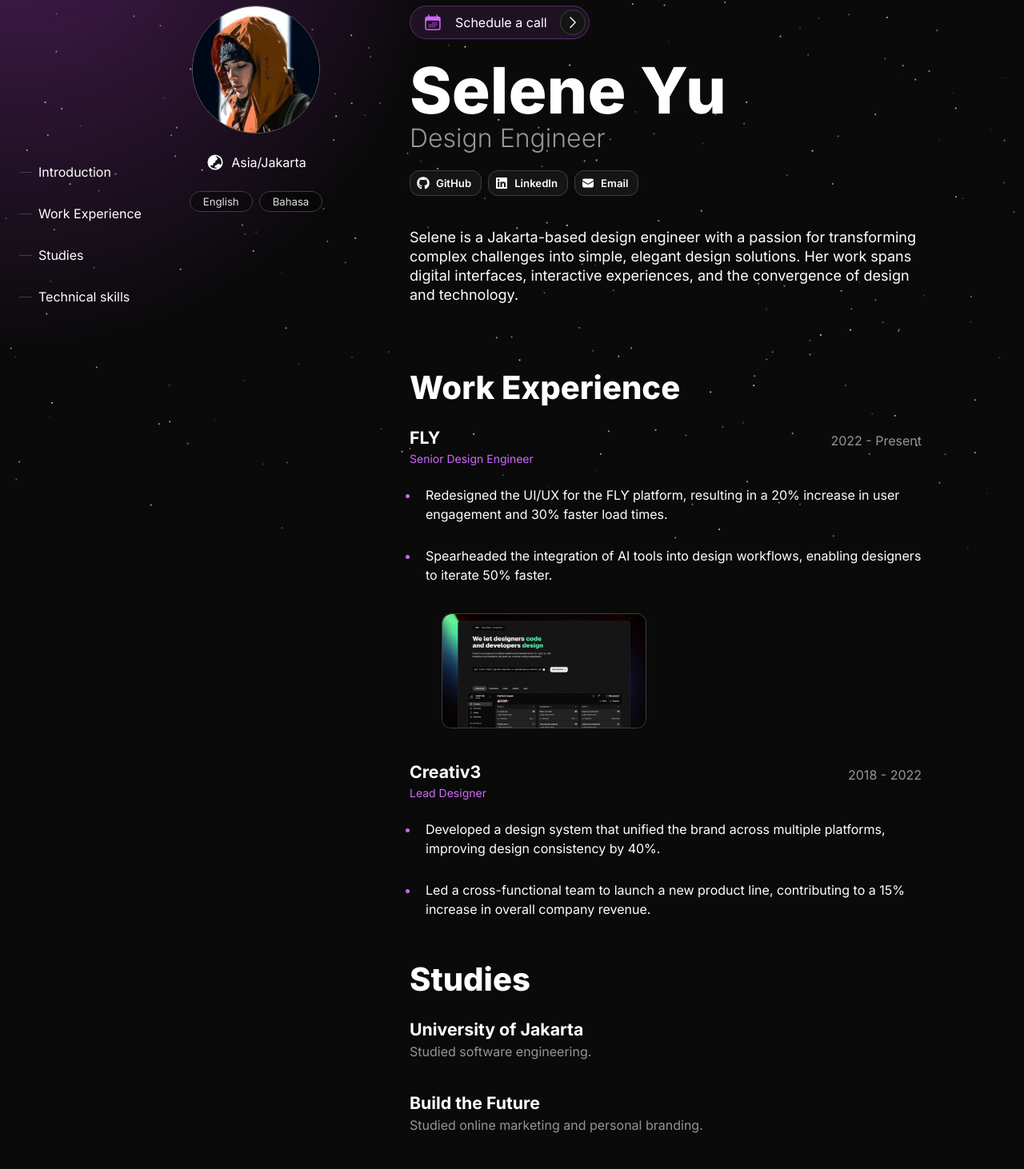
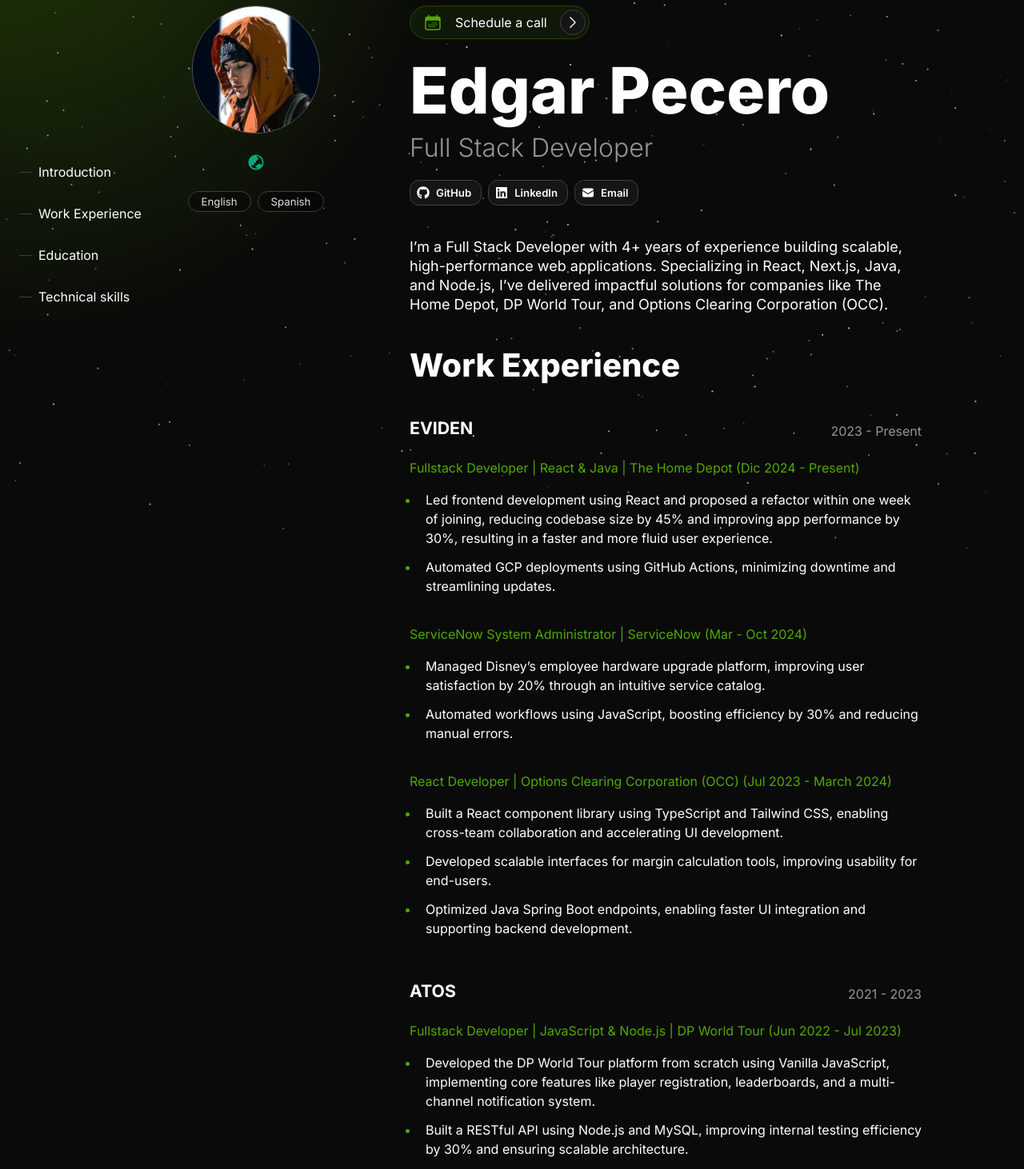
Before and after one commit to edgarpecero/pcro.dev, a Next.js app: page /about in a window 1280 px wide. Shown: the part 107-1569 px from the top of the page at 80% size. Built offline with nearby package versions, Linux system fonts and the light colour scheme.

Commit message:
Added about page

```diff
--- a/src/app/about/page.tsx
+++ b/src/app/about/page.tsx
@@ -13,7 +13,14 @@
 import { baseURL } from "@/app/resources";
 import TableOfContents from "@/components/about/TableOfContents";
 import styles from "@/components/about/about.module.scss";
-import { person, about, social } from "@/app/resources/content";
+import { person, about, social, structure } from "@/app/resources/content";
+import { ImageContent } from "../resources/types";
+
+const styleConfig = {
+  heading: {
+    marginBottom: "s",
+  }
+}
 
 export async function generateMetadata() {
   const title = about.title;
@@ -45,28 +52,7 @@
 }
 
 export default function About() {
-  const structure = [
-    {
-      title: about.intro.title,
-      display: about.intro.display,
-      items: [],
-    },
-    {
-      title: about.work.title,
-      display: about.work.display,
-      items: about.work.experiences.map((experience) => experience.company),
-    },
-    {
-      title: about.studies.title,
-      display: about.studies.display,
-      items: about.studies.institutions.map((institution) => institution.name),
-    },
-    {
-      title: about.technical.title,
-      display: about.technical.display,
-      items: about.technical.skills.map((skill) => skill.title),
-    },
-  ];
+
   return (
     <Column maxWidth="m">
       <script
@@ -91,6 +77,8 @@
           }),
         }}
       />
+
+      {/* Table of contents */}
       {about.tableOfContent.display && (
         <Column
           left="0"
@@ -103,7 +91,11 @@
           <TableOfContents structure={structure} about={about} />
         </Column>
       )}
+
+      {/* Main Avatar content */}
       <Flex fillWidth mobileDirection="column" horizontal="center">
+
+        {/* Fixed content */}
         {about.avatar.display && (
           <Column
             className={styles.avatar}
@@ -119,6 +111,8 @@
               <Icon onBackground="accent-weak" name="globe" />
               {person.location}
             </Flex>
+
+            {/* Avatar Languages */}
             {person.languages.length > 0 && (
               <Flex wrap gap="8">
                 {person.languages.map((language, index) => (
@@ -128,8 +122,32 @@
                 ))}
               </Flex>
             )}
+
+            {/* Avatar Skills */}
+            {/* <Column as="ul">
+              {Object.entries(about.avatar.skills).map(([category, skillList]) => (
+                <>
+                  <Text variant="body-default-s" onBackground="brand-weak" marginBottom="s">
+                    {category}
+                  </Text>
+                  {(skillList || []).map((skill: string, index: number) => (
+                    <Text
+                      as="li"
+                      size={"xs"}
+                      variant="body-default-s"
+                      key={`${skill}-${index}`}
+                    >
+                      {skill}
+                    </Text>
+                  ))}
+                </>
+              ))}
+            </Column> */}
+
           </Column>
         )}
+
+        {/* Main content*/}
         <Column className={styles.blockAlign} flex={9} maxWidth={40}>
           <Column
             id={about.intro.title}
@@ -138,6 +156,7 @@
             vertical="center"
             marginBottom="32"
           >
+            {/* Schedule a call */}
             {about.calendar.display && (
               <Flex
                 fitWidth
@@ -163,7 +182,9 @@
                 />
               </Flex>
             )}
-            <Heading className={styles.textAlign} variant="display-strong-xl">
+
+            {/* Person */}
+            <Heading className={styles.textAlign} variant="display-strong-xl" marginBottom="xs">
               {person.name}
             </Heading>
             <Text
@@ -173,6 +194,8 @@
             >
               {person.role}
             </Text>
+
+            {/* Social icons*/}
             {social.length > 0 && (
               <Flex className={styles.blockAlign} paddingTop="20" paddingBottom="8" gap="8" wrap>
                 {social.map(
@@ -192,33 +215,51 @@
             )}
           </Column>
 
+          {/* Introduction */}
           {about.intro.display && (
-            <Column textVariant="body-default-l" fillWidth gap="m" marginBottom="xl">
+            <Column textVariant="body-default-l" fillWidth gap="m" marginBottom="l">
               {about.intro.description}
             </Column>
           )}
 
+          {/* Work Experience */}
           {about.work.display && (
             <>
-              <Heading as="h2" id={about.work.title} variant="display-strong-s" marginBottom="m">
+              {/* Work title */}
+              <Heading as="h2" id={about.work.title} variant="display-strong-s" >
                 {about.work.title}
               </Heading>
-              <Column fillWidth gap="l" marginBottom="40">
+
+              <Column fillWidth marginBottom="40">
+
+                {/* Work experiences */}
                 {about.work.experiences.map((experience, index) => (
                   <Column key={`${experience.company}-${experience.role}-${index}`} fillWidth>
-                    <Flex fillWidth horizontal="space-between" vertical="end" marginBottom="4">
-                      <Text id={experience.company} variant="heading-strong-l">
+                    <Flex fillWidth horizontal="space-between" vertical="end" marginBottom="m">
+
+                      {/* Company Name*/}
+                      {experience?.company && (
+                        <Text id={experience.company} variant="heading-strong-l" marginTop="l">
                           {experience.company}
                         </Text>
+                      )}
+
+                      {/* Work Experience Timeframe */}
+                      {experience?.timeframe && (
                         <Text variant="heading-default-xs" onBackground="neutral-weak">
                           {experience.timeframe}
                         </Text>
+                      )}
                     </Flex>
-                    <Text variant="body-default-s" onBackground="brand-weak" marginBottom="m">
+
+                    {/* Work Experience Role */}
+                    <Text variant="body-default-m" onBackground="brand-weak" marginBottom="s">
                       {experience.role}
                     </Text>
-                    <Column as="ul" gap="16">
-                      {experience.achievements.map((achievement: JSX.Element, index: number) => (
+
+                    {/* Work Experience Achievements */}
+                    <Column as="ul">
+                      {(experience?.achievements || []).map((achievement: JSX.Element, index: number) => (
                         <Text
                           as="li"
                           variant="body-default-m"
@@ -228,9 +269,11 @@
                         </Text>
                       ))}
                     </Column>
-                    {experience.images.length > 0 && (
+
+                    {/* Work Experience Images */}
+                    {experience?.images.length > 0 && (
                       <Flex fillWidth paddingTop="m" paddingLeft="40" wrap>
-                        {experience.images.map((image, index) => (
+                        {experience.images.map((image: ImageContent, index) => (
                           <Flex
                             key={index}
                             border="neutral-medium"
@@ -255,17 +298,33 @@
             </>
           )}
 
+          {/* Studies */}
           {about.studies.display && (
             <>
               <Heading as="h2" id={about.studies.title} variant="display-strong-s" marginBottom="m">
                 {about.studies.title}
               </Heading>
+
+              {/* Institutions */}
               <Column fillWidth gap="l" marginBottom="40">
                 {about.studies.institutions.map((institution, index) => (
                   <Column key={`${institution.name}-${index}`} fillWidth gap="4">
+                    <Flex fillWidth horizontal="space-between" vertical="end" marginBottom="8">
+
+                      {/* Institution Name */}
                       <Text id={institution.name} variant="heading-strong-l">
                         {institution.name}
                       </Text>
+
+                      {/* Institution Timeframe */}
+                      {about.studies?.timeframe && (
+                        <Text variant="heading-default-xs" onBackground="neutral-weak">
+                          {about.studies?.timeframe}
+                        </Text>
+                      )}
+                    </Flex>
+
+                    {/* Institution Description */}
                     <Text variant="heading-default-xs" onBackground="neutral-weak">
                       {institution.description}
                     </Text>
@@ -275,16 +334,25 @@
             </>
           )}
 
+          {/* Technical skills */}
           {about.technical.display && (
             <>
               <Heading
                 as="h2"
                 id={about.technical.title}
                 variant="display-strong-s"
-                marginBottom="40"
+                marginBottom="m"
               >
                 {about.technical.title}
               </Heading>
+
+              {about.technical.description && (
+                <Column textVariant="body-default-l" fillWidth gap="xs" marginBottom="l">
+                  {about.technical.description}
+                </Column>
+              )}
+
+              {/* Technical Skills */}
               <Column fillWidth gap="l">
                 {about.technical.skills.map((skill, index) => (
                   <Column key={`${skill}-${index}`} fillWidth gap="4">
@@ -292,6 +360,8 @@
                     <Text variant="body-default-m" onBackground="neutral-weak">
                       {skill.description}
                     </Text>
+
+                    {/* Images */}
                     {skill.images && skill.images.length > 0 && (
                       <Flex fillWidth paddingTop="m" gap="12" wrap>
                         {skill.images.map((image, index) => (
--- a/src/app/resources/content.js
+++ b/src/app/resources/content.js
@@ -1,15 +1,16 @@
+import { CustomeTechnicalDescription } from "@/components/CustomeTechnicalDescription";
 import { InlineCode } from "@/once-ui/components";
 
 const person = {
-  firstName: "Selene",
-  lastName: "Yu",
+  firstName: "Edgar",
+  lastName: "Pecero",
   get name() {
     return `${this.firstName} ${this.lastName}`;
   },
-  role: "Design Engineer",
+  role: "Full Stack Developer",
   avatar: "/images/avatar.jpg",
-  location: "Asia/Jakarta", // Expecting the IANA time zone identifier, e.g., 'Europe/Vienna'
-  languages: ["English", "Bahasa"], // optional: Leave the array empty if you don't want to display languages
+  // location: "Puebla, Mexico", // Expecting the IANA time zone identifier, e.g., 'Europe/Vienna'
+  languages: ["English", "Spanish",],
 };
 
 const newsletter = {
@@ -61,6 +62,18 @@
   ),
 };
 
+const technicalSkills = {
+  Technologies: ["JS", "TS", "React", "Next.js", "Node.js", "Springboot", "Java"],
+  Cloud: ["AWS", "K8", "CI/CD", "GenAI", "IoT"],
+};
+
+
+const yearsOfExperience = () => {
+  const start = 2021;
+  const current = new Date().getFullYear();
+  return current - start;
+}
+
 const about = {
   label: "About",
   title: "About me",
@@ -71,6 +84,11 @@
   },
   avatar: {
     display: true,
+    sectionHeadline: "Skills",
+    skills: {
+      Technologies: ["JS", "TS", "React", "Next.js", "Node.js", "Springboot", "Java"],
+      Cloud: ["AWS", "K8", "CI/CD", "GenAI", "IoT"],
+    },
   },
   calendar: {
     display: true,
@@ -81,9 +99,7 @@
     title: "Introduction",
     description: (
       <>
-        Selene is a Jakarta-based design engineer with a passion for transforming complex challenges
-        into simple, elegant design solutions. Her work spans digital interfaces, interactive
-        experiences, and the convergence of design and technology.
+        I’m a Full Stack Developer with {yearsOfExperience()}+ years of experience building scalable, high-performance web applications. Specializing in React, Next.js, Java, and Node.js, I’ve delivered impactful solutions for companies like The Home Depot, DP World Tour, and Options Clearing Corporation (OCC).
       </>
     ),
   },
@@ -92,41 +108,109 @@
     title: "Work Experience",
     experiences: [
       {
-        company: "FLY",
-        timeframe: "2022 - Present",
-        role: "Senior Design Engineer",
+        company: "EVIDEN",
+        timeframe: "2023 - Present",
+
+        role: "Fullstack Developer | React & Java | The Home Depot (Dic 2024 - Present)",
         achievements: [
           <>
-            Redesigned the UI/UX for the FLY platform, resulting in a 20% increase in user
-            engagement and 30% faster load times.
+            Led frontend development using React and proposed a refactor within one week of joining, reducing codebase size by 45% and improving app performance by 30%, resulting in a faster and more fluid user experience.
           </>,
           <>
-            Spearheaded the integration of AI tools into design workflows, enabling designers to
-            iterate 50% faster.
+            Automated GCP deployments using GitHub Actions, minimizing downtime and streamlining updates.
           </>,
         ],
-        images: [
-          // optional: leave the array empty if you don't want to display images
-          {
-            src: "/images/projects/project-01/cover-01.jpg",
-            alt: "Once UI Project",
-            width: 16,
-            height: 9,
-          },
-        ],
+        images: [],
       },
       {
-        company: "Creativ3",
-        timeframe: "2018 - 2022",
-        role: "Lead Designer",
+        company: "",
+        timeframe: "",
+        role: "ServiceNow System Administrator | ServiceNow (Mar - Oct 2024)",
         achievements: [
           <>
-            Developed a design system that unified the brand across multiple platforms, improving
-            design consistency by 40%.
+            Managed Disney’s employee hardware upgrade platform, improving user satisfaction by 20% through an intuitive service catalog.
           </>,
           <>
-            Led a cross-functional team to launch a new product line, contributing to a 15% increase
-            in overall company revenue.
+            Automated workflows using JavaScript, boosting efficiency by 30% and reducing manual errors.
+          </>,
+        ],
+        images: [],
+      },
+      {
+        company: "",
+        timeframe: "",
+        role: "React Developer | Options Clearing Corporation (OCC) (Jul 2023 - March 2024)",
+        achievements: [
+          <>
+            Built a React component library using TypeScript and Tailwind CSS, enabling cross-team collaboration and accelerating UI development.
+          </>,
+          <>
+            Developed scalable interfaces for margin calculation tools, improving usability for end-users.
+          </>,
+          <>
+            Optimized Java Spring Boot endpoints, enabling faster UI integration and supporting backend development.
+          </>,
+        ],
+        images: [],
+      },
+      {
+        company: "ATOS",
+        timeframe: "2021 - 2023",
+        role: "Fullstack Developer | JavaScript & Node.js | DP World Tour (Jun 2022 - Jul 2023)",
+        achievements: [
+          <>
+            Developed the DP World Tour platform from scratch using Vanilla JavaScript, implementing core features like player registration, leaderboards, and a multi-channel notification system.
+          </>,
+          <>
+            Built a RESTful API using Node.js and MySQL, improving internal testing efficiency by 30% and ensuring scalable architecture.
+          </>,
+        ],
+        images: [],
+      },
+      {
+        company: "",
+        timeframe: "",
+        role: "Fullstack Developer | JavaScript, Angular & Node.js | Going4Zero by EcoAct (Dec 2021 - Jun 2022)",
+        achievements: [
+          <>
+            Developed and maintained an Angular-based web application, improving user experience with 5+ new features, reducing page load times by 25%, and resolving critical UI/UX issues to achieve a 98% bug-free experience.
+          </>,
+          <>
+            Optimized Node.js backend endpoints, reducing API response times by 30% and improving overall platform performance.
+          </>,
+        ],
+        images: [],
+      },
+      {
+        company: "",
+        timeframe: "",
+        role: "React Developer | Options Clearing Corporation (OCC) (Jul 2023 - March 2024)",
+        achievements: [
+          <>
+            Built a React component library using TypeScript and Tailwind CSS, enabling cross-team collaboration and accelerating UI development.
+          </>,
+          <>
+            Developed scalable interfaces for margin calculation tools, improving usability for end-users.
+          </>,
+          <>
+            Optimized Java Spring Boot endpoints, enabling faster UI integration and supporting backend development.
+          </>,
+        ],
+        images: [],
+      },
+      {
+        company: "LUMINA LEDS",
+        timeframe: "2020 - 2021",
+        role: "IoT & Web Developer, Founder",
+        achievements: [
+          <>
+            Developed an intuitive UI interface using React.js, featuring a color wheel for controlling RGB/Pixel LED lighting systems, allowing users to easily interact and customize LED colors.
+          </>,
+          <>
+            Engineered an IoT system with React.js and Arduino/Raspberry Pi/ESPx microcontrollers in C++ to enable remote control and customization of RGB/Pixel LED lighting via Wi-Fi, providing dynamic lighting solutions and smart automation
+          </>,
+          <>
+            Managed product sales and installations for custom LED systems, providing tailored solutions and exceptional customer service, resulting in a 95% client satisfaction rate and 20% repeat business.
           </>,
         ],
         images: [],
@@ -135,21 +219,19 @@
   },
   studies: {
     display: true, // set to false to hide this section
-    title: "Studies",
+    title: "Education",
+    timeframe: "2013 - 2019",
     institutions: [
       {
-        name: "University of Jakarta",
-        description: <>Studied software engineering.</>,
-      },
-      {
-        name: "Build the Future",
-        description: <>Studied online marketing and personal branding.</>,
+        name: "Benemérita Universidad Autónoma de Puebla",
+        description: <>Bachelor of Science in Mechatronic Engineering </>,
       },
     ],
   },
   technical: {
     display: true, // set to false to hide this section
     title: "Technical skills",
+    description: <CustomeTechnicalDescription />,
     skills: [
       {
         title: "Figma",
@@ -282,4 +364,27 @@
   ],
 };
 
-export { person, social, newsletter, home, about, blog, work, gallery };
+const structure = [
+  {
+    title: about.intro.title,
+    display: about.intro.display,
+    items: [],
+  },
+  {
+    title: about.work.title,
+    display: about.work.display,
+    items: about.work.experiences.map((experience) => experience.company),
+  },
+  {
+    title: about.studies.title,
+    display: about.studies.display,
+    items: about.studies.institutions.map((institution) => institution.name),
+  },
+  {
+    title: about.technical.title,
+    display: about.technical.display,
+    items: about.technical.skills.map((skill) => skill.title),
+  },
+];
+
+export { person, social, newsletter, home, about, blog, work, gallery, technicalSkills, structure };
--- /dev/null
+++ b/src/app/resources/types.ts
@@ -0,0 +1,86 @@
+export type ImageContent = {
+  src: string;
+  alt: string;
+  width: number;
+  height: number;
+};
+
+type Achievement = JSX.Element;
+type Description = JSX.Element;
+type TableOfContent = {
+  display: boolean;
+  subItems: boolean;
+};
+
+export type AvatarSkills = {
+  [key: string]: string[];
+}
+
+type Avatar = {
+  display: boolean;
+  sectionHeadline?: string;
+  skills?: AvatarSkills[];
+};
+
+type Calendar = {
+  display: boolean;
+  link: string;
+};
+
+type Intro = {
+  display: boolean;
+  title: string;
+  description: Description;
+};
+
+type Experience = {
+  company: string;
+  timeframe: string;
+  role: string;
+  achievements: Achievement[];
+  images: ImageContent[];
+};
+
+type Work = {
+  display: boolean;
+  title: string;
+  experiences: Experience[];
+};
+
+type Institution = {
+  name: string;
+  description: Description;
+};
+
+type Studies = {
+  display: boolean;
+  title: string;
+  timeframe: string;
+  institutions: Institution[];
+};
+
+type Skill = {
+  title: string;
+  description: Description;
+  images: ImageContent[];
+};
+
+export type Technical = {
+  display: boolean;
+  title: string;
+  description: Description;
+  skills: Skill[];
+};
+
+export type About = {
+  label: string;
+  title: string;
+  description: string;
+  tableOfContent: TableOfContent;
+  avatar: Avatar;
+  calendar: Calendar;
+  intro: Intro;
+  work: Work;
+  studies: Studies;
+  technical: Technical;
+};
--- /dev/null
+++ b/src/components/CustomeTechnicalDescription.tsx
@@ -0,0 +1,17 @@
+import { technicalSkills } from "@/app/resources/content";
+import { Flex, InlineCode, Text, } from "@/once-ui/components";
+
+export const CustomeTechnicalDescription = () => {
+  return (
+    <>
+      {Object.entries(technicalSkills).map(([category, skillList]) => (
+        <Flex fillWidth gap="xs">
+          <Text variant="body-default-m" onBackground="brand-weak" style={{ width: '110px' }}>
+            {category}:
+          </Text>
+          {skillList.map((skill) => <InlineCode>{skill}</InlineCode>)}
+        </Flex>
+      ))}
+    </>
+  )
+};
--- a/src/components/Particles.tsx
+++ b/src/components/Particles.tsx
@@ -229,7 +229,7 @@
   return (
     <div
       style={{
-        position: 'absolute',
+        position: 'fixed',
         top: 0,
         right: 0,
         bottom: 0,
```
Also changed, not shown: src/app/resources/config.js (+5 -5 lines), src/components/Header.tsx (+9 -12 lines). Lines whose indentation alone changed are shown as unchanged.
